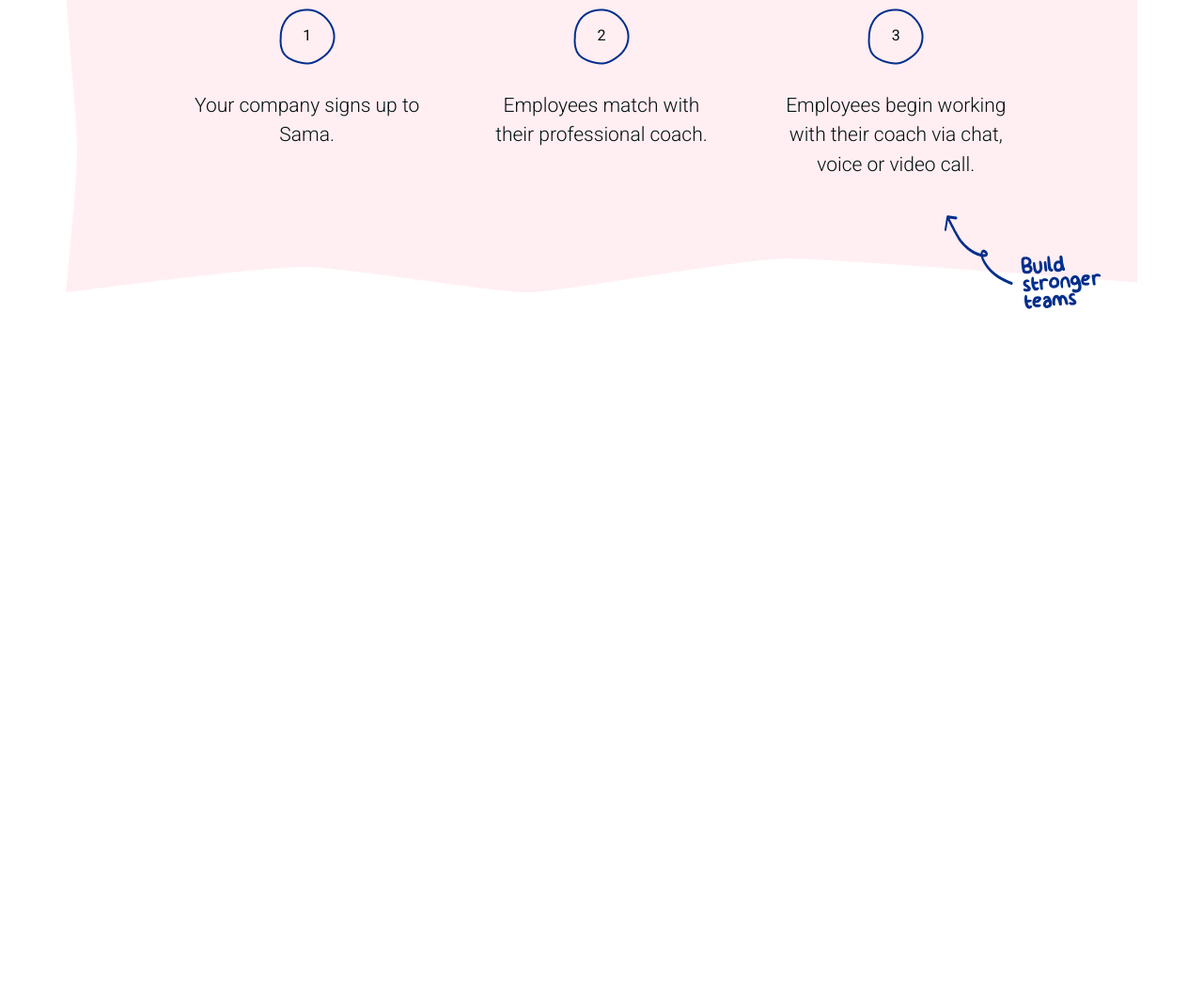
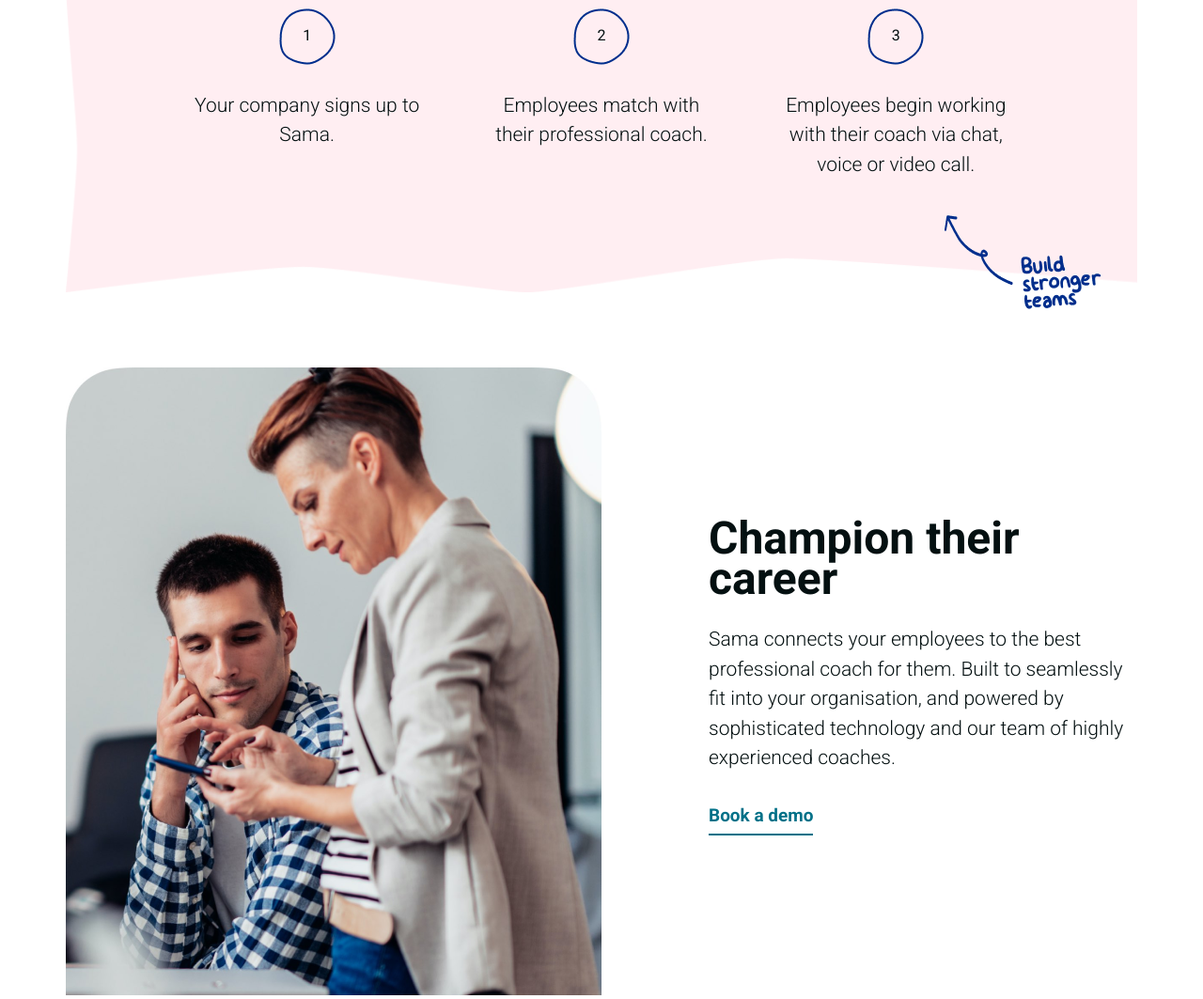
Before and after one commit to farideliyev/Landing-page-2, a website: page index.html in a window 1280 px wide. Shown: the part 1466-2529 px from the top of the page at 94% size. Before the commit the page ends 1857 px from the top, so only its background shows below. Drawn offline with Linux system fonts and the light colour scheme.

Commit message:
section-champion

```diff
--- a/css/styles.scss
+++ b/css/styles.scss
@@ -91,6 +91,21 @@ h3 {
 
   &:hover {
     background: darken($cyan, 15%);
+  }
+
+  &-no-bg {
+    background: none;
+    font-size: $fs-s;
+    padding: 0 0 $base*2;
+    color: $cyan;
+    border-bottom: 2px solid $cyan;
+    border-radius: 0;
+
+    &:hover {
+      background: transparent;
+      border-bottom: 2px solid #fff;
+      color: darken($cyan, 15%);
+    }
   }
 }
 
@@ -333,3 +348,40 @@ h3 {
 }
 
 /* === /GET-STARTED=== */
+
+/* === /CHAMPION === */
+
+.section-champion {
+  position: relative;
+
+  .section-inner {
+    display: flex;
+  }
+
+  &__left {
+    position: absolute;
+    display: block;
+    top: 0;
+
+  }
+
+  &__right {
+    margin-left: auto;
+    flex-basis: 40%;
+
+    .title {
+      margin-bottom: $base*7;
+      line-height: 0.9;
+    }
+
+    .subtitle {
+      font-size: $fs-md;
+      font-weight: 300;
+      line-height: 1.5;
+      margin-bottom: $base*8;
+    }
+}
+
+}
+
+/* === /CHAMPION == */
--- a/index.html
+++ b/index.html
@@ -124,6 +124,22 @@
         </div>
     </div>
     <!--GET-STARTED-->
+
+    <!-- CHAMPION -->
+    <div class="section-outer section-champion">
+        <div class="section-inner">
+            <div class="section-champion__left">
+                <img src="img/champion-bg.png" alt="">
+            </div>
+            <div class="section-champion__right">
+                <h3 class="title">Champion their career</h3>
+                <div class="subtitle">Sama connects your employees to the best professional coach for them. Built to seamlessly fit into your organisation, and powered by sophisticated technology and our team of highly experienced coaches.</div>
+                <a class="btn btn-no-bg">Book a demo</a>
+            </div>
+        </div>
+    </div>
+    <!-- /CHAMPION -->
+
 </main>
 </body>
 </html>
```
Also changed, not shown: css/styles.css, img/champion-bg.png (added).
